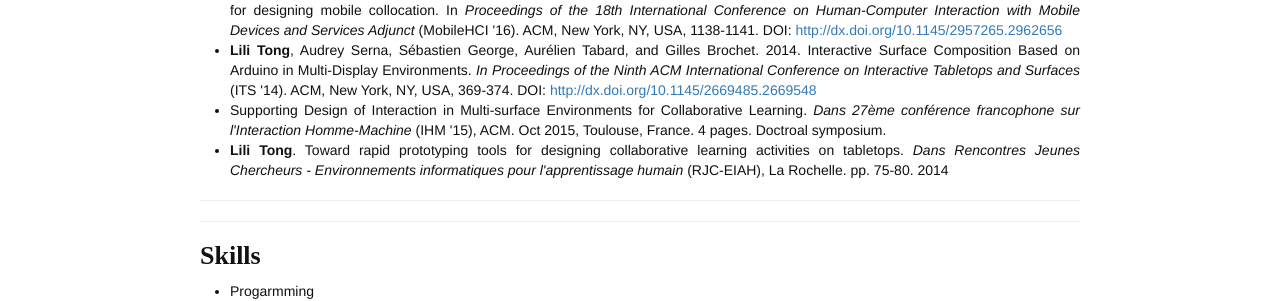
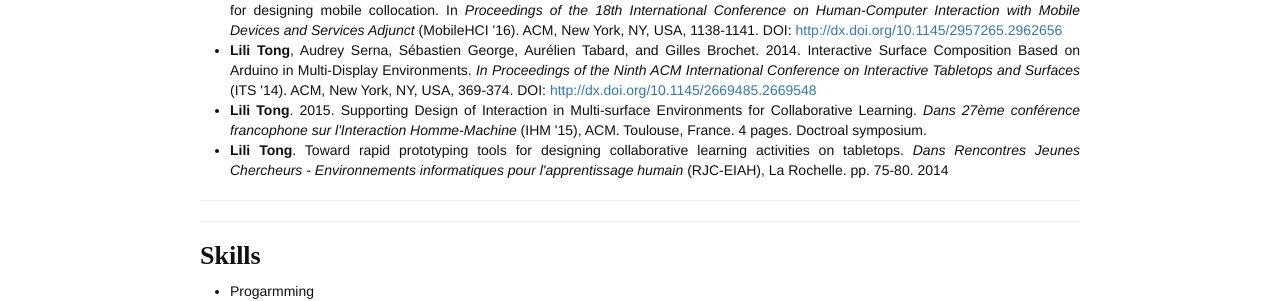
Before and after one commit to InsaLili/insalili.github.io, a Jekyll site: the page built from pages/cv.md, in a window 1280 px wide. Shown: the part 955-1256 px from the top of the page. Built offline with Jekyll 4.4.1, drawn with Linux system fonts in a browser that asks for light colours; comment, search, counter and statistics services are not loaded.

Commit message:
update publications

```diff
--- a/pages/cv.md
+++ b/pages/cv.md
@@ -47,7 +47,7 @@ permalink: /cv/
 		  <li><b>Lili Tong</b>, Audrey Serna, Simon Pageaud, Sébastien George and Aurélien Tabard. 2016. It’s not how you stand, it’s how you move: F-formations and collaboration dynamics in a mobile learning game. In <i>Proceedings of the 18th International Conference on Human Computer Interaction with Mobile Devices and Services</i> (MobileHCI '16). ACM, New York, NY, USA, 318-329. DOI: <a href="http://dx.doi.org/10.1145/2935334.2935343">http://dx.doi.org/10.1145/2935334.2935343</a></li>
 		  <li>Audrey Serna, <b>Lili Tong</b>, Aurélien Tabard, Simon Pageaud, and Sébastien George. 2016. F-formations and collaboration dynamics study for designing mobile collocation. In <i>Proceedings of the 18th International Conference on Human-Computer Interaction with Mobile Devices and Services Adjunct</i> (MobileHCI '16). ACM, New York, NY, USA, 1138-1141. DOI: <a href="http://dx.doi.org/10.1145/2957265.2962656">http://dx.doi.org/10.1145/2957265.2962656</a></li>
 		  <li><b>Lili Tong</b>, Audrey Serna, Sébastien George, Aurélien Tabard, and Gilles Brochet. 2014. Interactive Surface Composition Based on Arduino in Multi-Display Environments. <i>In Proceedings of the Ninth ACM International Conference on Interactive Tabletops and Surfaces</i> (ITS '14). ACM, New York, NY, USA, 369-374. DOI: <a href="http://dx.doi.org/10.1145/2669485.2669548">http://dx.doi.org/10.1145/2669485.2669548</a></li>
-		  <li>Supporting Design of Interaction in Multi-surface Environments for Collaborative Learning. <i>Dans 27ème conférence francophone sur l'Interaction Homme-Machine</i> (IHM '15), ACM. Oct 2015, Toulouse, France. 4 pages. Doctroal symposium.</li>
+		  <li><b>Lili Tong</b>. 2015. Supporting Design of Interaction in Multi-surface Environments for Collaborative Learning. <i>Dans 27ème conférence francophone sur l'Interaction Homme-Machine</i> (IHM '15), ACM. Toulouse, France. 4 pages. Doctroal symposium.</li>
 	  	<li><b>Lili Tong</b>. Toward rapid prototyping tools for designing collaborative learning activities on tabletops. <i>Dans Rencontres Jeunes Chercheurs - Environnements informatiques pour l'apprentissage humain</i> (RJC-EIAH), La Rochelle. pp. 75-80. 2014</li>
 		</ul>
 	</div>
```
